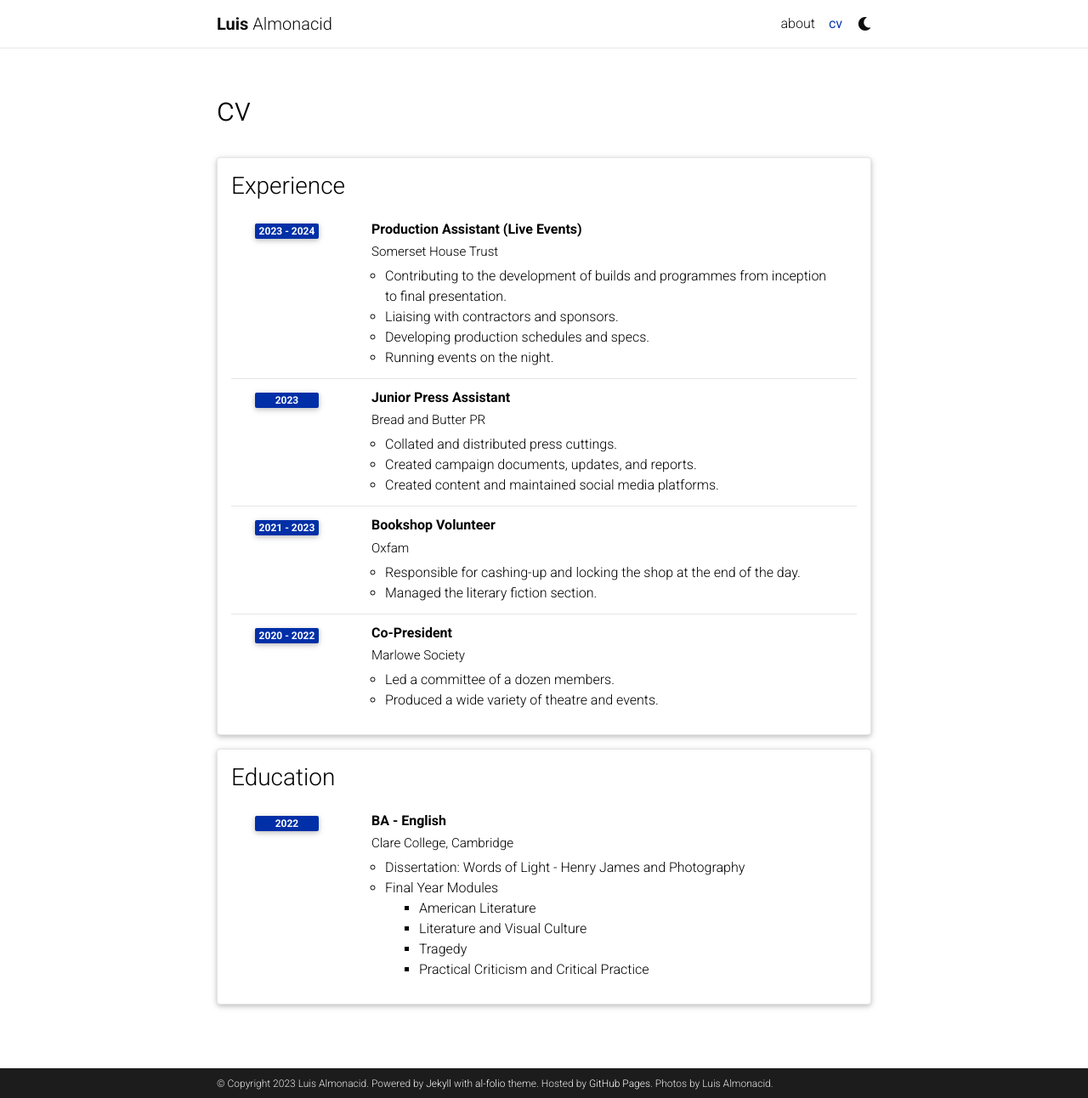
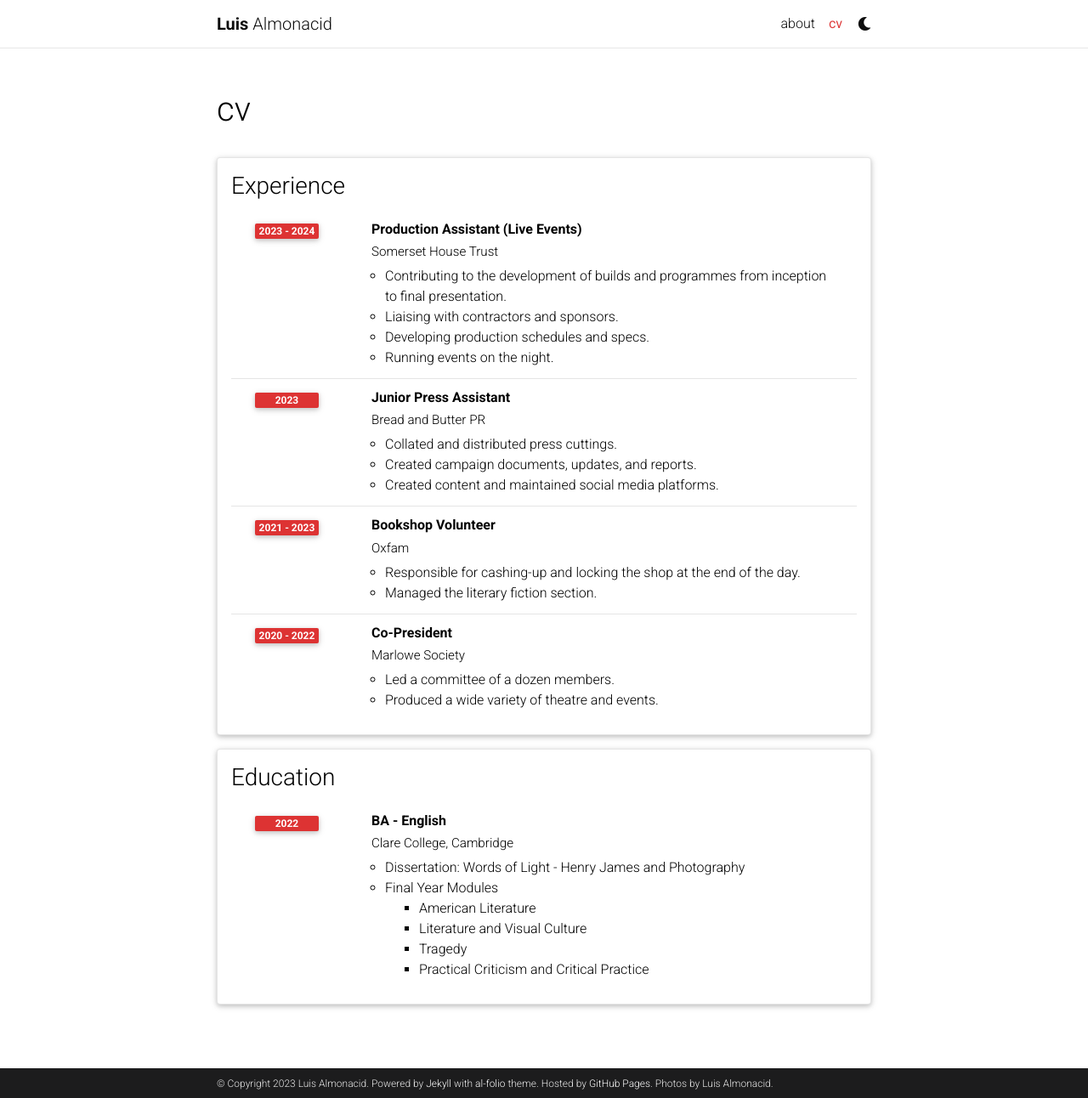
Before and after one commit to MysteryMonks/MysteryMonks.github.io, a Jekyll site: the page built from _pages/cv.md, in a window 1280 px wide and 1292 px high. Shown: the whole window at 85% size. Built offline with Jekyll 4.4.1, drawn with Linux system fonts in a browser that asks for light colours; full-size pictures stand in for the smaller copies a plugin makes; comment, search, counter and statistics services are not loaded; a style sheet for code colours, icons or effects is not loaded.

Commit message:
Update _themes.scss

```diff
--- a/_sass/_themes.scss
+++ b/_sass/_themes.scss
@@ -7,8 +7,8 @@
   --global-code-bg-color: #{$code-bg-color-light};
   --global-text-color: #{$black-color};
   --global-text-color-light: #{$grey-color};
-  --global-theme-color: #{$blue-color};
-  --global-hover-color: #{$blue-color};
+  --global-theme-color: #{$red-color};
+  --global-hover-color: #{$red-color};
   --global-hover-text-color: #{$white-color};
   --global-footer-bg-color: #{$grey-color-dark};
   --global-footer-text-color: #{$grey-color-light};
@@ -52,8 +52,8 @@
   --global-code-bg-color: #{$code-bg-color-dark};
   --global-text-color: #{$grey-color-light};
   --global-text-color-light: #{$grey-color-light};
-  --global-theme-color: #{$light-blue-color};
-  --global-hover-color: #{$light-blue-color};
+  --global-theme-color: #{$red-color};
+  --global-hover-color: #{$red-color};
   --global-hover-text-color: #{$white-color};
   --global-footer-bg-color: #{$grey-color-light};
   --global-footer-text-color: #{$grey-color-dark};
```
